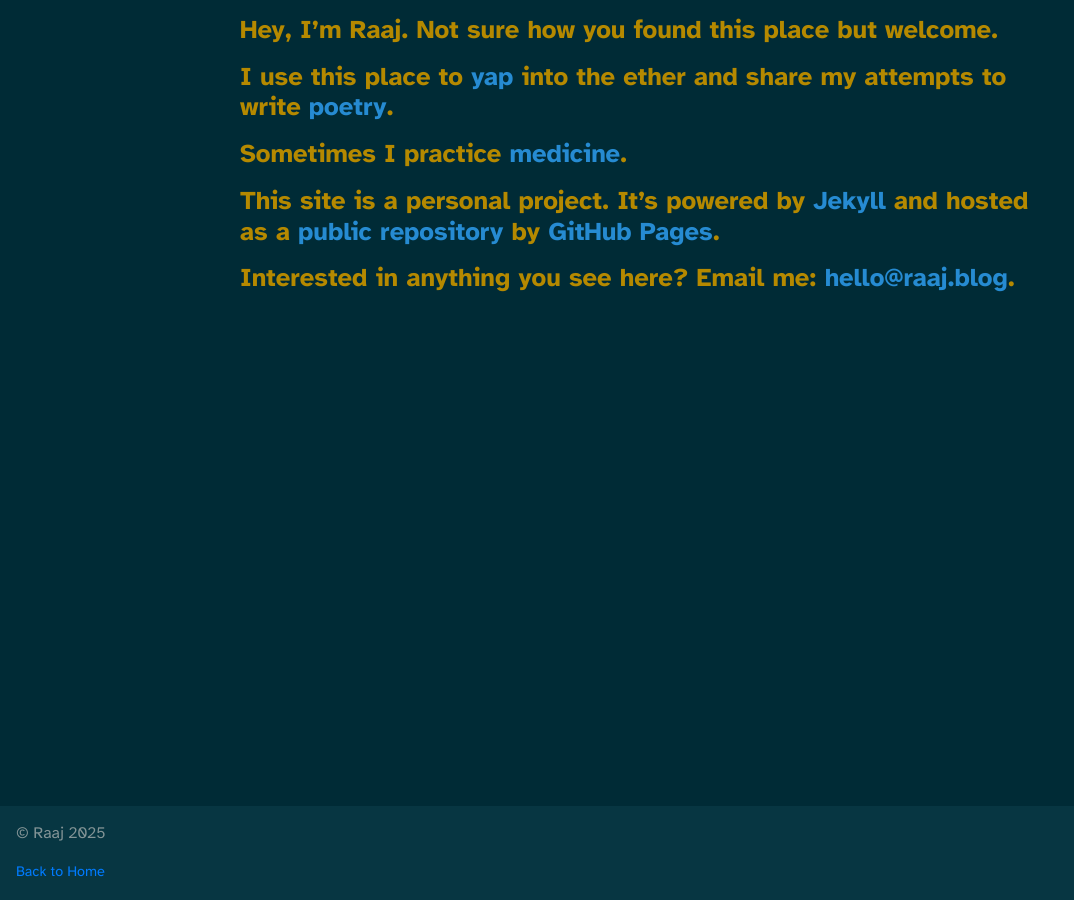
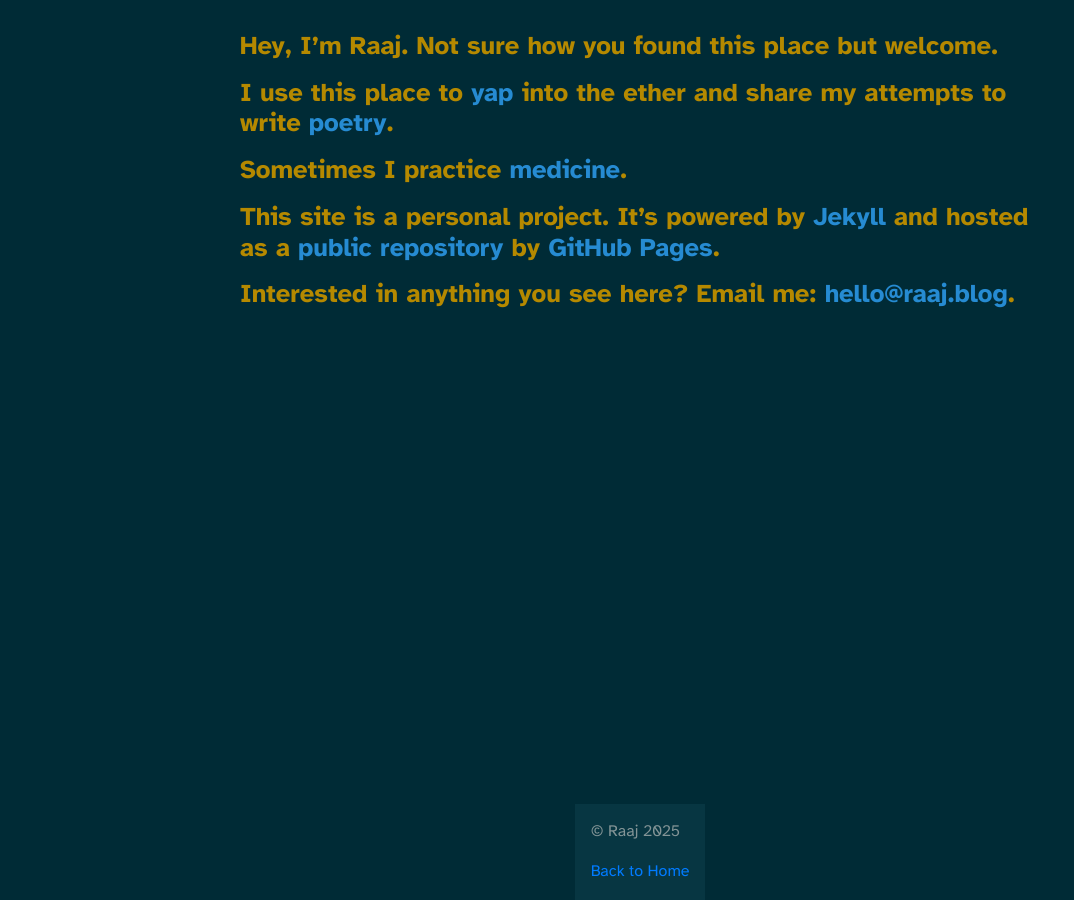
Before and after one commit to itsraaj/itsraaj.github.io, a Jekyll site: the page built from index.md, in a window 1280 px wide. Shown: the whole page, without its empty margins (0-1074 px from the left). Built offline with Jekyll 4.4.1, drawn with Linux system fonts in a browser that asks for light colours.

Commit message:
Update style.css

```diff
--- a/assets/css/style.css
+++ b/assets/css/style.css
@@ -66,13 +66,6 @@ body {
   padding: 1rem;
 }
 
-/* Main Content */
-main {
-  flex: 1; /* Pushes the footer to the bottom if there's not enough content */
-  max-width: 800px;
-  margin: 0 auto;
-}
-
 a {
   color: #268bd2; /* Solarized blue for links */
   text-decoration: none;
@@ -112,14 +105,23 @@ article {
   margin-bottom: 2rem;
 }
 
+/* Main Content */
+main {
+  flex: 1;
+  max-width: 800px;
+  padding: 1rem; /* Consistent padding */
+  margin: 0 auto; /* Center horizontally within viewport */
+  text-align: left; /* Explicitly left-align all content */
+}
+
 /* Footer */
 footer {
+  padding: 1rem; /* Matches main content padding */
+  margin: 0 auto; /* Align with main content */
   background: #073642;
   color: #839496;
-  text-align: left;
-  padding: 1rem;
-  font-size: 0.9rem;
-  width: 100%;
+  text-align: left; /* Align footer text to the left */
+  max-width: 800px; /* Align with main content width */
 }
 
 footer a {
@@ -131,9 +133,16 @@ footer a:hover {
   text-decoration: underline;
 }
 
+/* Utility: Viewport Footer Alignment */
+body > *:not(footer) {
+  flex: 1; /* Push footer to bottom of viewport */
+}
+
+/* Media Query for Smaller Screens */
 @media (max-width: 768px) {
-  footer {
-    padding: 1rem;
+  main, footer {
+    max-width: 100%; /* Use full width on smaller devices */
+    padding: 1rem; /* Maintain consistent padding */
   }
 }
 
```
